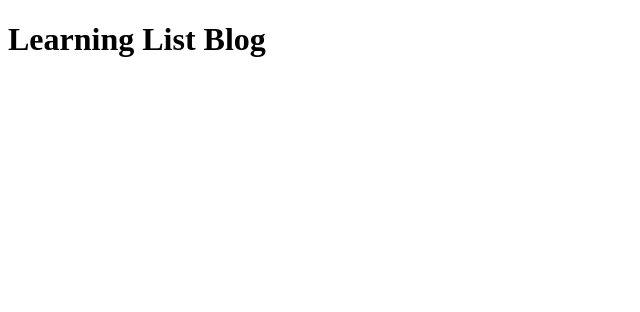
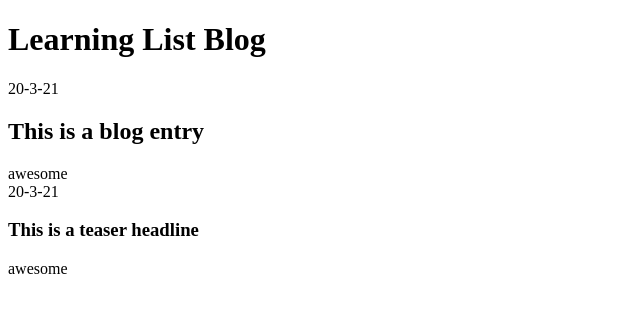
Before and after one commit to macfrei/learning-list-blog, a Next.js app: page / in a window 1280 px wide. Shown: the top 312 px of the page, without its empty margins (0-640 px from the left). Built offline with nearby package versions, Linux system fonts and the light colour scheme.

Commit message:
Added configuration for testing

```diff
--- a/pages/index.js
+++ b/pages/index.js
@@ -1,4 +1,5 @@
-import Head from 'next/head'
+import Head from 'next/head';
+import { Header } from '../components/Header';
 
 export default function Home() {
   return (
@@ -8,7 +9,19 @@ export default function Home() {
         <link rel="icon" href="/favicon.ico" />
       </Head>
 
-      <h1>Learning List Blog</h1>
+      <Header title="Learning List Blog" />
+      <Header
+        title="This is a blog entry"
+        level="2"
+        date="20-3-21"
+        subtitle="awesome"
+      />
+      <Header
+        title="This is a teaser headline"
+        level="3"
+        date="20-3-21"
+        subtitle="awesome"
+      />
     </div>
-  )
+  );
 }
```
Also changed, not shown: jest.config.js (added, +7 -0 lines), package.json (+12 -1 lines), setupTests.js (added, +1 -0 lines), .babelrc (added), 1 other file (tests, documents, lock files or other folders).
